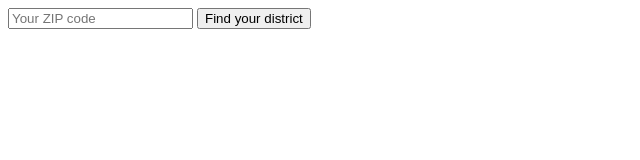
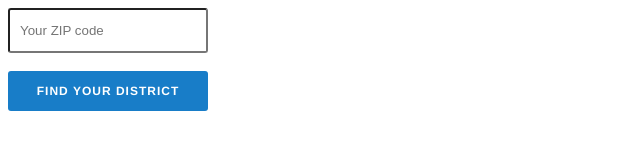
Before and after one commit to madrev/sister_district_sandbox, a plain HTML site: page index.html in a window 1280 px wide. Shown: the whole page, without its empty margins (0-640 px from the left). Drawn offline with nearby package versions, Linux system fonts and the light colour scheme.

Commit message:
Style button and ZIP field

```diff
--- a/index.html
+++ b/index.html
@@ -4,11 +4,34 @@
     <meta charset="utf-8">
     <title>Sister District Sandbox</title>
     <script type="text/javascript" src="https://ajax.googleapis.com/ajax/libs/jquery/3.1.1/jquery.min.js"></script>
+    <style>
+      .submit-button{
+        width: 200px;
+        padding: 13px 0;
+        border: 0;
+        font-size: 12px;
+        font-family: "proxima-nova","Helvetica Neue",Helvetica,Arial,sans-serif;
+        text-transform: uppercase;
+        letter-spacing: 1px;
+        font-weight: 600;
+        font-style: normal;
+        color: #FFFFFF;
+        background-color: #187dc8;
+        border-radius: 3px;
+      }
+
+      .zip-field{
+        width: 200px;
+        padding: 13px 10px;
+        border-radius: 3px;
+        box-sizing: border-box;
+      }
+    </style>
   </head>
   <body>
     <form class="zip-entry">
-      <input type="text" name="zip" placeholder="Your ZIP code">
-      <input type="submit" value="Find your district">
+      <input type="text" class="zip-field" name="zip" placeholder="Your ZIP code"><br><br>
+      <input type="submit" class="submit-button" value="Find your district">
     </form>
     <div id="district-results"></div>
   </body>
```
